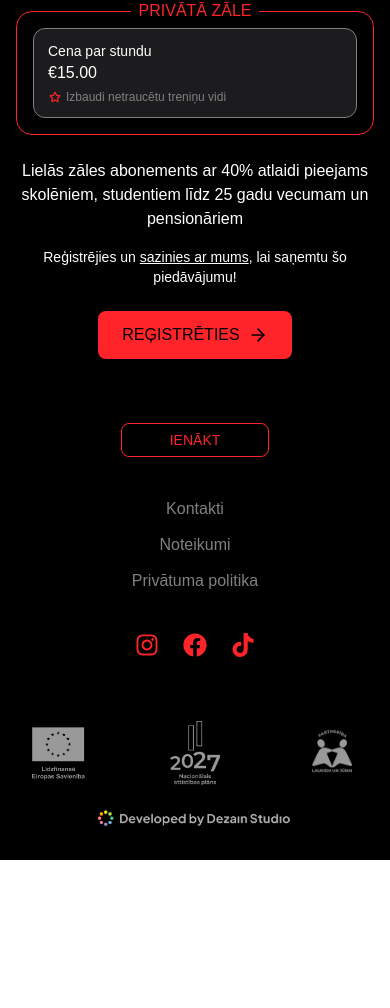
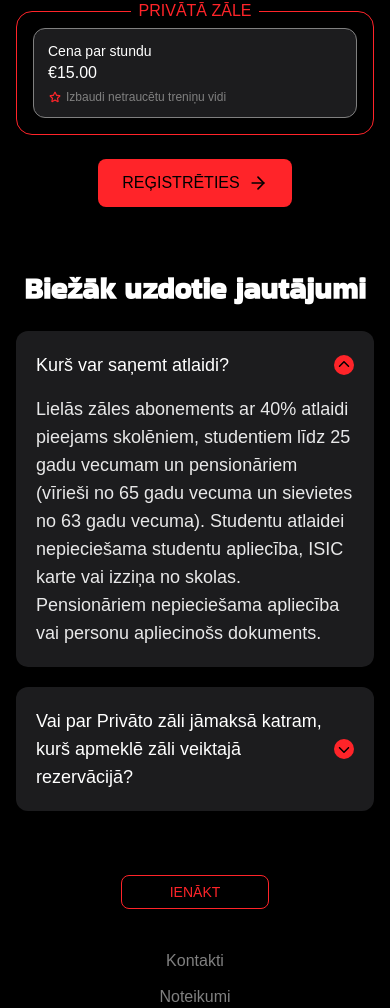
Before and after one commit to atisozols/skultes-next, a Next.js app: page / in a window 390 px wide. Shown: the part 4670-5678 px from the top of the page. Before the commit the page ends 5530 px from the top, so only its background shows below. Built offline with nearby package versions, Linux system fonts and the light colour scheme; no server answers; a web font is replaced by a local one.

Commit message:
faq section

```diff
--- /dev/null
+++ b/components/sections/Collapsible.jsx
@@ -0,0 +1,51 @@
+'use client';
+
+import React, { useId } from 'react';
+import { IoIosArrowDown } from 'react-icons/io';
+import { AnimatePresence, motion, useReducedMotion } from 'framer-motion';
+
+export function CollapsibleLight({ children, isOpen, toggleOpen }) {
+  const panelId = useId();
+  const prefersReduced = useReducedMotion();
+
+  return (
+    <div className="w-full rounded-xl bg-container px-5 py-3 shadow-md">
+      <button
+        type="button"
+        className="flex w-full cursor-pointer items-center justify-between"
+        aria-expanded={isOpen}
+        aria-controls={panelId}
+        onClick={toggleOpen}
+      >
+        <h2 className="py-2 text-left text-lg font-medium">{children[0]}</h2>
+
+        <motion.div
+          className="rounded-full bg-accent p-0.5"
+          animate={{ rotate: isOpen ? 180 : 0 }}
+          transition={{ duration: prefersReduced ? 0 : 0.25 }}
+        >
+          <IoIosArrowDown className="relative top-px h-4 w-4 text-background" />
+        </motion.div>
+      </button>
+
+      <AnimatePresence initial={false}>
+        {isOpen && (
+          <motion.div
+            id={panelId}
+            key="content"
+            className="overflow-hidden text-lg font-light"
+            initial={{ height: 0, opacity: 0 }}
+            animate={{ height: 'auto', opacity: 1 }}
+            exit={{ height: 0, opacity: 0 }}
+            transition={{
+              duration: prefersReduced ? 0 : 0.35,
+              opacity: { duration: prefersReduced ? 0 : 0.2 },
+            }}
+          >
+            <div className="py-2">{children[1]}</div>
+          </motion.div>
+        )}
+      </AnimatePresence>
+    </div>
+  );
+}
--- /dev/null
+++ b/components/sections/CollapsibleList.jsx
@@ -0,0 +1,33 @@
+"use client";
+
+import React, { useState } from "react";
+import { CollapsibleLight } from "./Collapsible";
+import Copy from "@/app/content";
+
+const CollapsibleListLight = () => {
+  const [openIndex, setOpenIndex] = useState(0);
+
+  const toggleOpen = (index) => {
+    setOpenIndex(prev => (prev === index ? -1 : index));
+  };
+
+  return (
+    <div className="w-full max-w-md mx-auto lg:max-w-xl lg:ml-0 flex flex-col gap-5">
+      {Copy.faq.collapsibles.map((c) => (
+        <CollapsibleLight
+          key={c.index}
+          isOpen={openIndex === c.index}
+          toggleOpen={() => toggleOpen(c.index)}
+        >
+          <span>{c.title}</span>
+          <p>
+            <span className="font-regular">{c.emphasized_text}</span>{" "}
+            {c.text}
+          </p>
+        </CollapsibleLight>
+      ))}
+    </div>
+  );
+};
+
+export default CollapsibleListLight;
--- /dev/null
+++ b/components/sections/FAQ.jsx
@@ -0,0 +1,50 @@
+'use client';
+
+import React, { useState } from 'react';
+import { CollapsibleLight } from './Collapsible';
+
+const FAQ = () => {
+  const [openIndex, setOpenIndex] = useState(0);
+  const toggleOpen = (index) => {
+    setOpenIndex((prev) => (prev === index ? -1 : index));
+  };
+
+  const faqs = [
+    {
+      index: 0,
+      title: 'Kurš var saņemt atlaidi?',
+      text:
+        'Lielās zāles abonements ar 40% atlaidi pieejams skolēniem, studentiem līdz 25 gadu vecumam un pensionāriem (vīrieši no 65 gadu vecuma un sievietes no 63 gadu vecuma). Studentu atlaidei nepieciešama studentu apliecība, ISIC karte vai izziņa no skolas. Pensionāriem nepieciešama apliecība vai personu apliecinošs dokuments.',
+    },
+    {
+      index: 1,
+      title: 'Vai par Privāto zāli jāmaksā katram, kurš apmeklē zāli veiktajā rezervācijā?',
+      text:
+        'Nē, apmaksu veic tikai tas, kurš veic rezervāciju. Rezervētajā laikā zāli var apmeklēt kopā ar citiem bez papildus maksas.',
+    },
+  ];
+
+  return (
+    <section id="faq" className="pt-16">
+      <div className="flex flex-col items-center justify-center gap-2 px-5 text-center">
+        <h2 className="bakbak text-3xl font-semibold md:text-5xl">Biežāk uzdotie jautājumi</h2>
+      </div>
+      <div className="mx-auto mt-6 w-full max-w-xl px-4 lg:max-w-2xl">
+        <div className="flex flex-col gap-5">
+          {faqs.map((c) => (
+            <CollapsibleLight
+              key={c.index}
+              isOpen={openIndex === c.index}
+              toggleOpen={() => toggleOpen(c.index)}
+            >
+              <span>{c.title}</span>
+              <p className="font-extralight text-white/90">{c.text}</p>
+            </CollapsibleLight>
+          ))}
+        </div>
+      </div>
+    </section>
+  );
+};
+
+export default FAQ;
--- a/components/sections/Landing.jsx
+++ b/components/sections/Landing.jsx
@@ -12,6 +12,8 @@ import { TiStarOutline } from 'react-icons/ti';
 import useResponsiveValue from '../../hooks/useResponsiveValue';
 import { FaInstagram, FaFacebook, FaTiktok } from 'react-icons/fa';
 import Link from 'next/link';
+
+import FAQ from './FAQ';
 
 const HeroSection = () => {
   return (
@@ -434,25 +436,15 @@ const Landing = () => {
             </div>
           </div>
         </div>
-        <p className="mx-auto mt-6 max-w-lg px-4 text-center font-extralight text-white md:max-w-xl">
-          Lielās zāles abonements ar 40% atlaidi pieejams{' '}
-          <span className="font-medium">
-            skolēniem, studentiem līdz 25 gadu vecumam un pensionāriem
-          </span>
-        </p>
-        <p className="mx-auto mt-4 max-w-md px-4 text-center text-sm font-extralight text-white">
-          Reģistrējies un{' '}
-          <Link href="/contact" className="underline">
-            sazinies ar mums
-          </Link>
-          , lai saņemtu šo piedāvājumu!
-        </p>
+
         <div className="mt-6 flex flex-col items-center justify-center gap-2">
           <Button href="/register" size="lg" className="font-medium uppercase" withArrow>
             Reģistrēties
           </Button>
         </div>
       </section>
+
+      <FAQ />
 
       <footer className="relative z-10 flex flex-col items-center justify-center gap-16 pb-8 pt-16">
         <div className="mx-auto flex w-full max-w-6xl flex-col items-center justify-evenly gap-10 text-alternate md:flex-row">
--- a/components/ui/Button.jsx
+++ b/components/ui/Button.jsx
@@ -11,7 +11,7 @@ import Loader from '@/components/ui/Loader';
 // Define button variants using class-variance-authority
 const buttonVariants = cva(
   // Base styles for all buttons
-  'inline-flex items-center justify-center gap-2 rounded-lg transition-all',
+  'inline-flex items-center cursor-pointer justify-center gap-2 rounded-lg transition-all',
   {
     variants: {
       variant: {
--- a/components/ui/TopNav.jsx
+++ b/components/ui/TopNav.jsx
@@ -14,6 +14,7 @@ const MENU_SECTIONS = [
   { id: 'private', label: 'Privātā zāle' },
   { id: 'digital', label: 'Digitāla platforma' },
   { id: 'pricing', label: 'Cenas' },
+  { id: 'faq', label: 'BUJ' },
 ];
 
 const BLUR_AMOUNT = 16;
```
